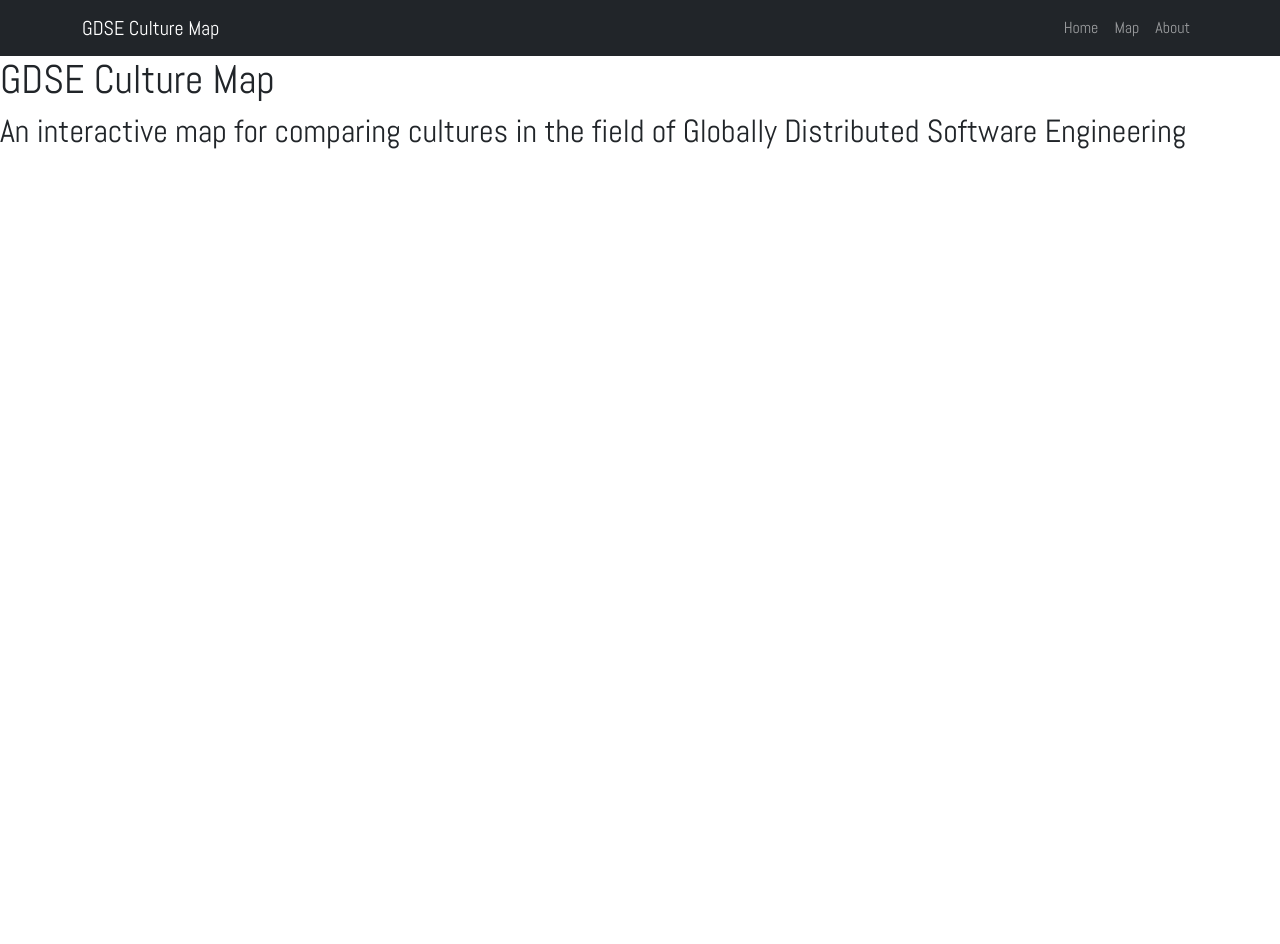
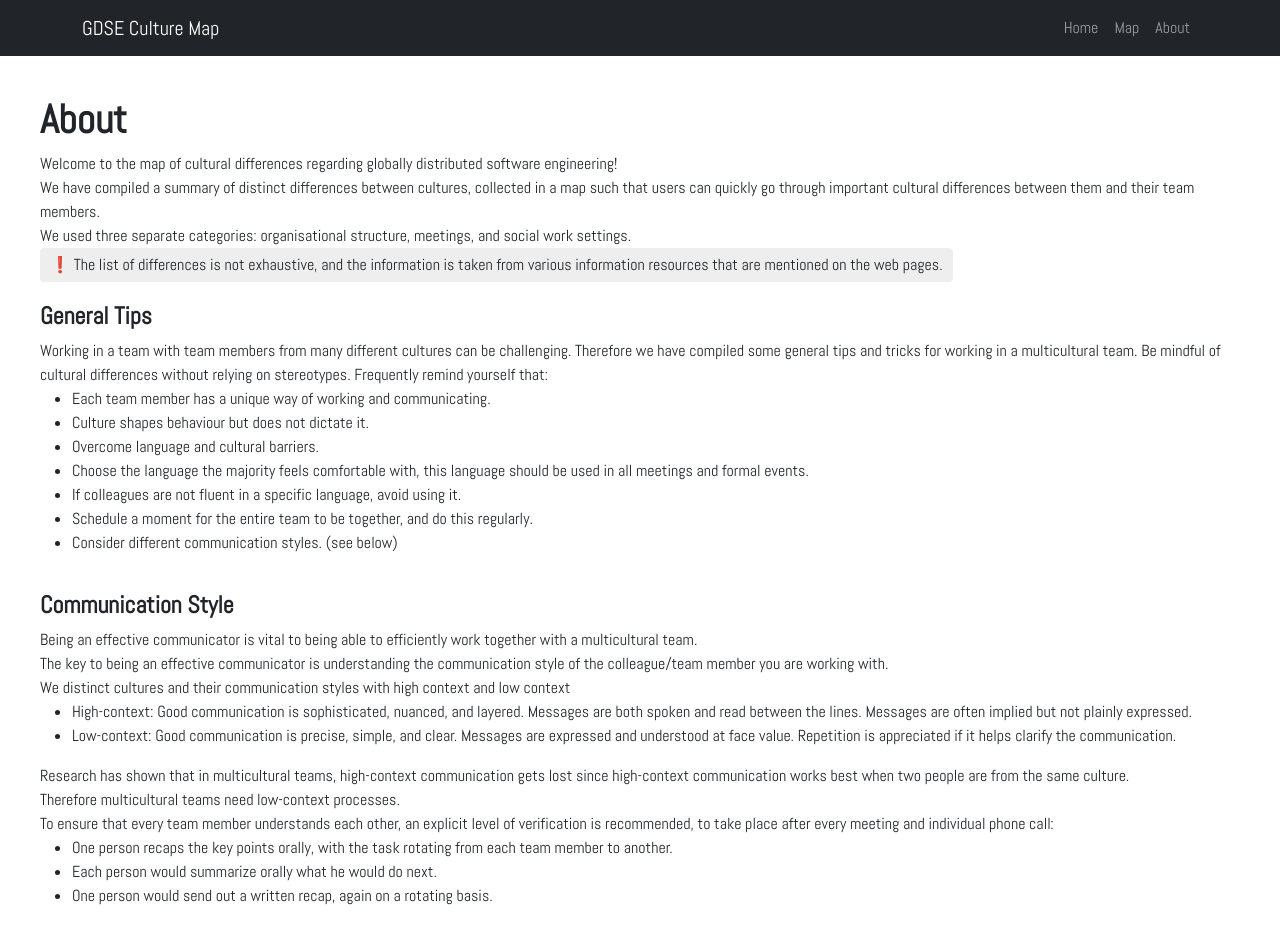
Before and after one commit to abel-vs/gdse-map, a React (Create React App) app: page /about in a window 1280 px wide. Shown: the top 944 px of the page. Before the commit the page ends 800 px from the top, so only its background shows below. Built offline with nearby package versions, Linux system fonts and the light colour scheme.

Commit message:
Added About text and refactored styling

```diff
--- a/src/App.css
+++ b/src/App.css
@@ -36,7 +36,3 @@
     transform: rotate(360deg);
   }
 }
-
-* {
-  font-family: 'Abel', cursive;
-}
--- a/src/components/NavBar.js
+++ b/src/components/NavBar.js
@@ -5,7 +5,7 @@ class NavBar extends React.Component {
     state = {}
     render() {
         return (
-            <Navbar bg="dark" variant="dark">
+            <Navbar bg="dark" variant="dark" sticky="top">
                 <Container>
                     <Navbar.Brand href="/">
                         GDSE Culture Map
--- a/src/index.css
+++ b/src/index.css
@@ -11,3 +11,17 @@ code {
   font-family: source-code-pro, Menlo, Monaco, Consolas, 'Courier New',
     monospace;
 }
+
+* {
+  font-family: 'Abel', cursive;
+}
+
+h1 {
+  font-weight: bold;
+}
+
+h2{
+  font-weight: bold;
+  font-size: x-large;
+  padding-top: 20px;
+}
--- a/src/index.js
+++ b/src/index.js
@@ -1,6 +1,7 @@
 import React from 'react';
 import ReactDOM from 'react-dom';
 import App from './App';
+import './index.css'
 
 ReactDOM.render(
     <React.StrictMode>
--- /dev/null
+++ b/src/pages/about.css
@@ -0,0 +1,3 @@
+.contentPadding {
+    padding: 40px;
+}
--- a/src/pages/about.js
+++ b/src/pages/about.js
@@ -1,14 +1,60 @@
 import React from "react";
+import "./about.css";
 
 const About = () => {
     return (
-        <div>
-            <h1 className="text">
-                GDSE Culture Map
+        <div className="contentPadding">
+            <h1>
+                About
             </h1>
-            <h2>
-                An interactive map for comparing cultures in the field of Globally Distributed Software Engineering
-            </h2>
+
+            Welcome to the map of cultural differences regarding globally distributed software engineering!
+            <br />
+            We have compiled a summary of distinct differences between cultures, collected in a map such that users can quickly go through important cultural differences between them and their team members.
+            <br />
+            We used three separate categories: organisational structure, meetings, and social work settings.
+            <br />
+            <div className='disclaimer'>
+                ❗️ The list of differences is not exhaustive, and the information is taken from various information resources that are mentioned on the web pages.
+            </div>
+
+            <h2>General Tips</h2>
+
+            Working in a team with team members from many different cultures can be challenging. Therefore we have compiled some general tips and tricks for working in a multicultural team.
+
+            Be mindful of cultural differences without relying on stereotypes. Frequently remind yourself that:
+            <ul>
+                <li>Each team member has a unique way of working and communicating.</li>
+                <li>Culture shapes behaviour but does not dictate it.</li>
+                <li>Overcome language and cultural barriers.</li>
+                <li>Choose the language the majority feels comfortable with, this language should be used in all meetings and formal events.</li>
+                <li>If colleagues are not fluent in a specific language, avoid using it.</li>
+                <li>Schedule a moment for the entire team to be together, and do this regularly.</li>
+                <li>Consider different communication styles. (see below)</li>
+            </ul>
+
+
+            <h2>Communication Style</h2>
+
+            Being an effective communicator is vital to being able to efficiently work together with a multicultural team.
+            <br />
+            The key to being an effective communicator is understanding the communication style of the colleague/team member you are working with.
+            <br />
+            We distinct cultures and their communication styles with high context and low context
+            <ul>
+                <li>High-context: Good communication is sophisticated, nuanced, and layered. Messages are both spoken and read between the lines. Messages are often implied but not plainly expressed.</li>
+                <li>Low-context: Good communication is precise, simple, and clear. Messages are expressed and understood at face value. Repetition is appreciated if it helps clarify the communication.</li>
+            </ul>
+            Research has shown that in multicultural teams, high-context communication gets lost since high-context communication works best when two people are from the same culture.
+            <br/>
+            Therefore multicultural teams need low-context processes.
+            <br/>
+            To ensure that every team member understands each other, an explicit level of verification is recommended, to take place after every meeting and individual phone call:
+            <ul>
+                <li>One person recaps the key points orally, with the task rotating from each team member to another.</li>
+                <li>Each person would summarize orally what he would do next.</li>
+                <li>One person would send out a written recap, again on a rotating basis.</li>
+            </ul>
         </div>
     );
 };
--- a/src/pages/index.css
+++ b/src/pages/index.css
@@ -7,15 +7,33 @@
     padding-bottom: 20px;
 }
 
-p {
+.subtitle {
+    color: #333;
+    font-size: large;
+    font-weight: bold;
+}
+
+.centerText {
     margin: auto;
-    width: 800px;
+    width: 80%;
+}
+
+.button {
+    margin: 20px;
 }
 
 .disclaimer {
-    margin: auto;
-    display:inline-block;
+    display: inline-block;
     padding: 5px 10px;
-    background: #ddd;
+    background: #eee;
     border-radius: 0.5vh;
+    font-size: medium;
 }
+
+.bottom {
+    position: fixed;
+    left: 50%;
+    bottom: 0px;
+    transform: translate(-50%, -50%);
+    margin: 0;
+}
--- a/src/pages/index.js
+++ b/src/pages/index.js
@@ -1,21 +1,19 @@
 import React from 'react';
 import './index.css';
+import { Button } from 'react-bootstrap';
 
 const Home = () => {
     return (
         <div className="content">
-            <h1 className="title">Welcome to the GDSE Culture Map</h1>
+            Welcome to the
+            <h1 className="title"> GDSE Culture Map</h1>
+            <h2 className='subtitle'>An interactive map for comparing cultural differences regarding globally distributed software engineering! </h2>
 
-            <p>Welcome to the map of cultural differences regarding globally distributed software engineering! </p>
-
-            <p>
+            <p className='centerText'>
             We have compiled a summary of distinct differences between cultures, collected in a map such that users can quickly go through important cultural differences between them and their team members.
             We used three separate categories: organisational structure, meetings, and social work settings.
             </p>
-            <br/>
-            <div className='disclaimer'>
-            Disclaimer: The list of differences is not exhaustive, and the information is taken from various information resources that are mentioned on the web pages.
-            </div>
+            <Button variant="primary" href='/map' className="button">Open Map</Button>
         </div>
     );
 };
```
